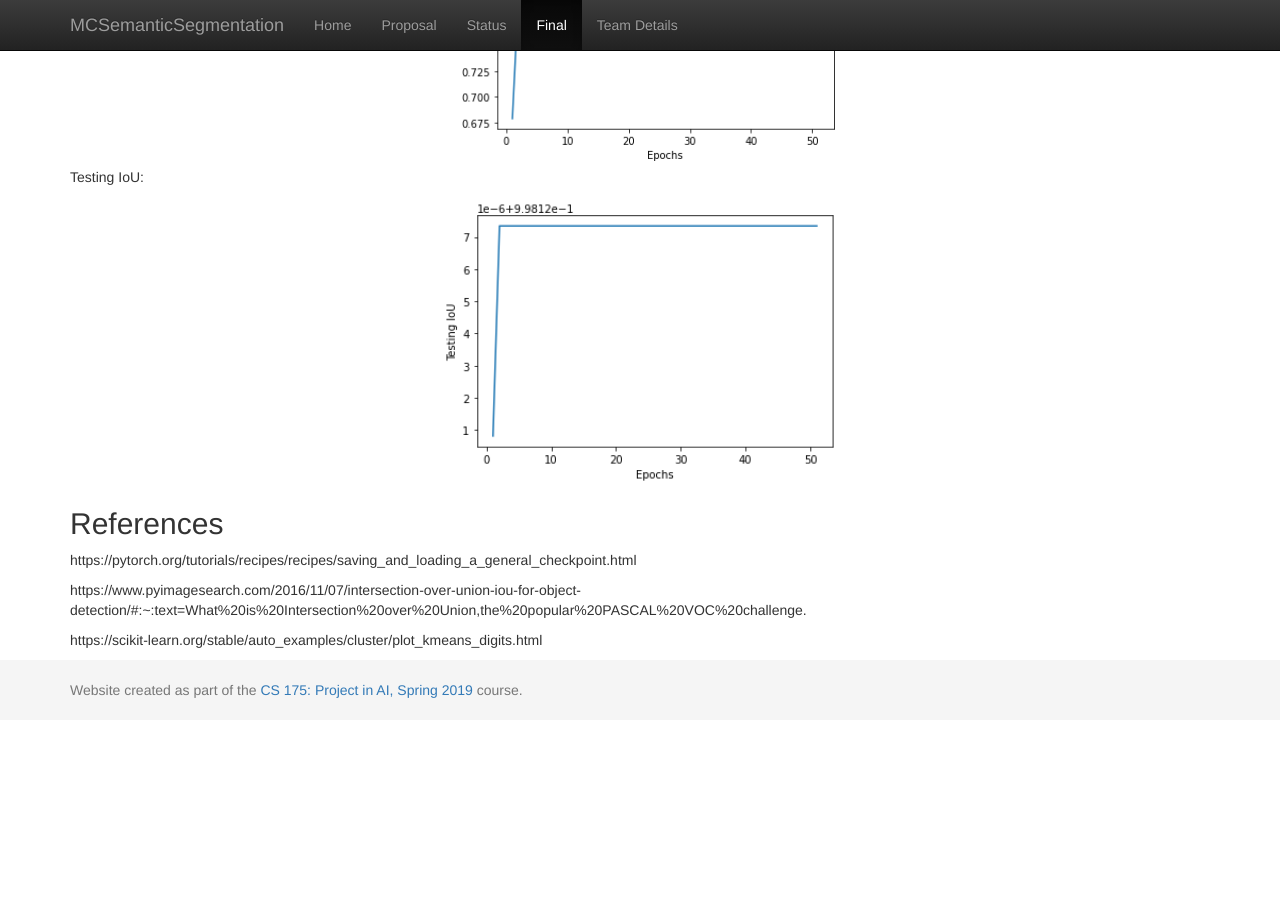
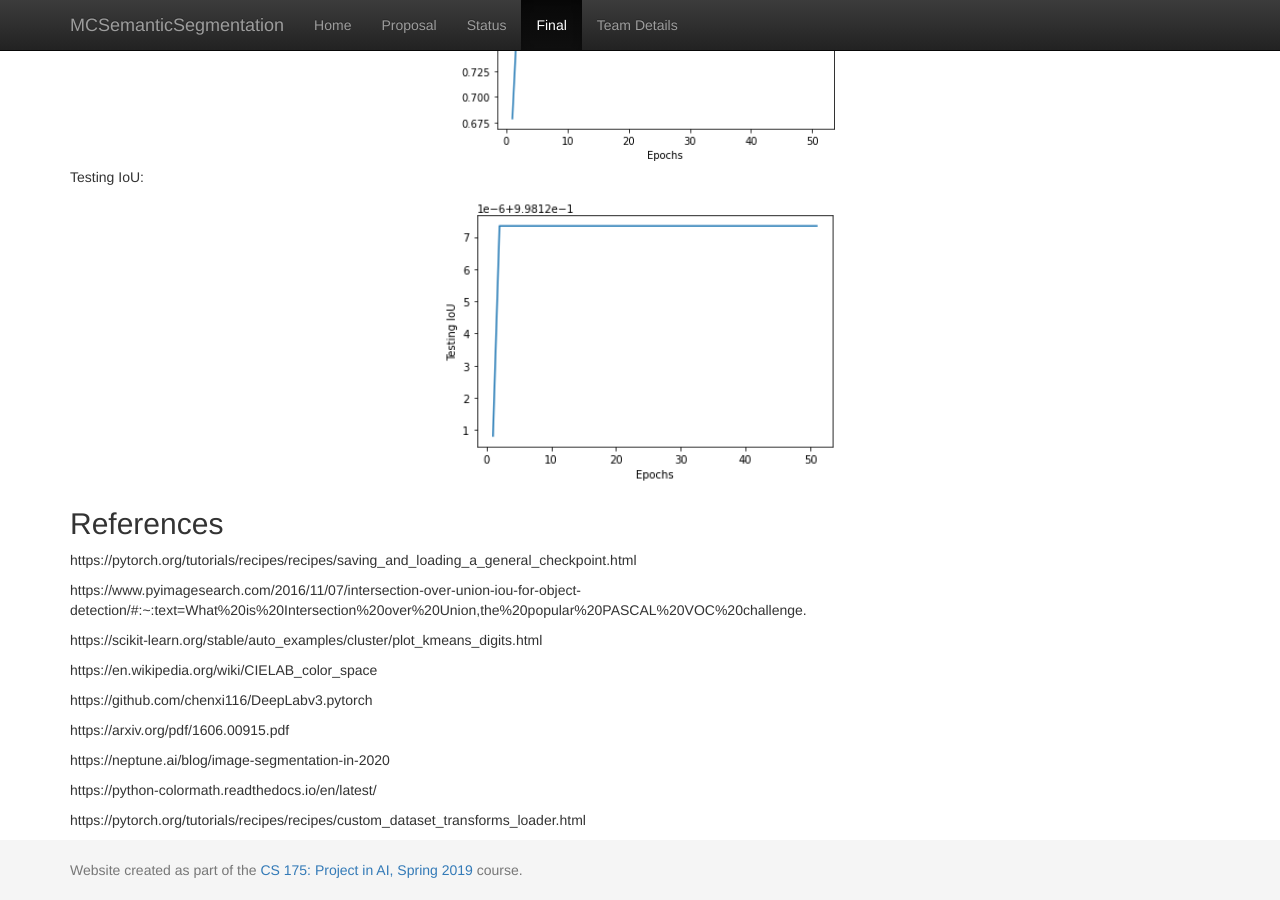
Before and after one commit to KevinJChen/MCSemanticSegmentation, a Jekyll site: the page built from docs/final.md, in a window 1280 px wide and 900 px high, scrolled down 3573 px. Built offline with Jekyll 4.4.1, drawn with Linux system fonts in a browser that asks for light colours; before the commit the page ends 4293 px from its top, so only the background shows below that; some of the changed lines change nothing that is shown.

Commit message:
Update final.md

```diff
--- a/docs/final.md
+++ b/docs/final.md
@@ -90,3 +90,15 @@ https://pytorch.org/tutorials/recipes/recipes/saving_and_loading_a_general_check
 https://www.pyimagesearch.com/2016/11/07/intersection-over-union-iou-for-object-detection/#:~:text=What%20is%20Intersection%20over%20Union,the%20popular%20PASCAL%20VOC%20challenge.
 
 https://scikit-learn.org/stable/auto_examples/cluster/plot_kmeans_digits.html
+
+https://en.wikipedia.org/wiki/CIELAB_color_space
+
+https://github.com/chenxi116/DeepLabv3.pytorch
+
+https://arxiv.org/pdf/1606.00915.pdf
+
+https://neptune.ai/blog/image-segmentation-in-2020
+
+https://python-colormath.readthedocs.io/en/latest/
+
+https://pytorch.org/tutorials/recipes/recipes/custom_dataset_transforms_loader.html
```
